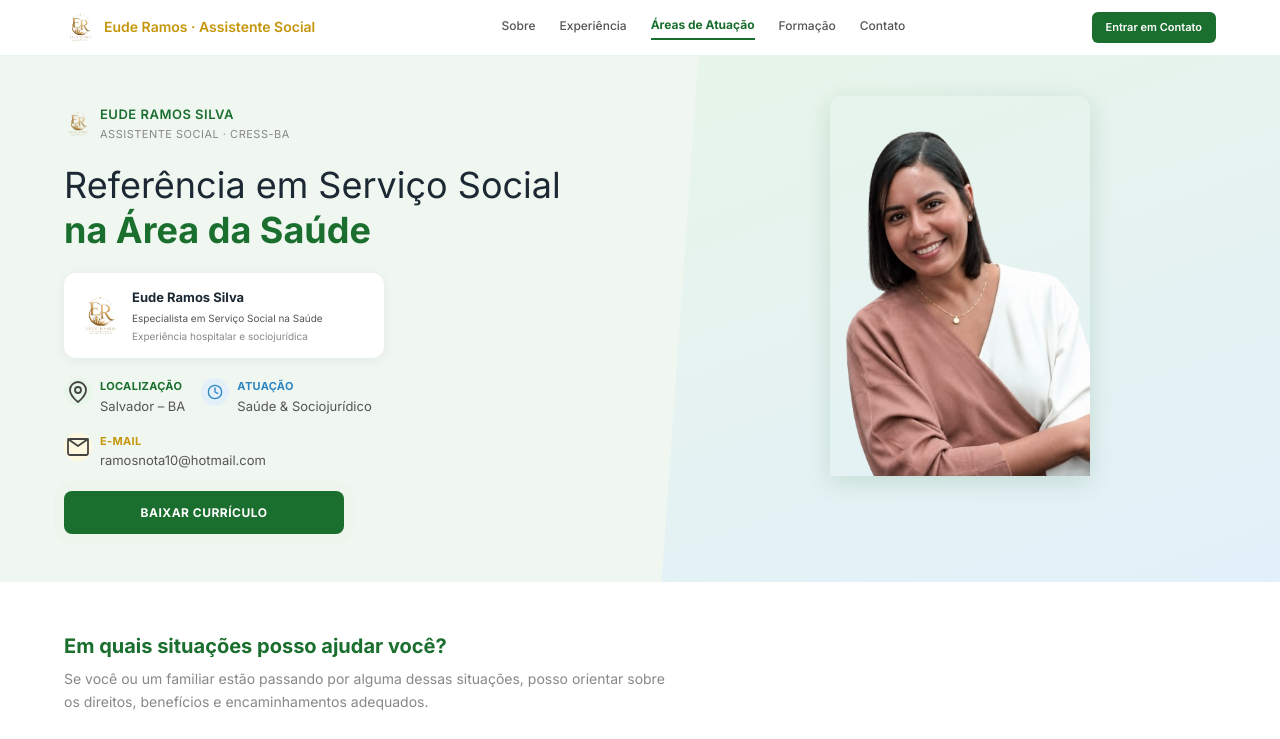
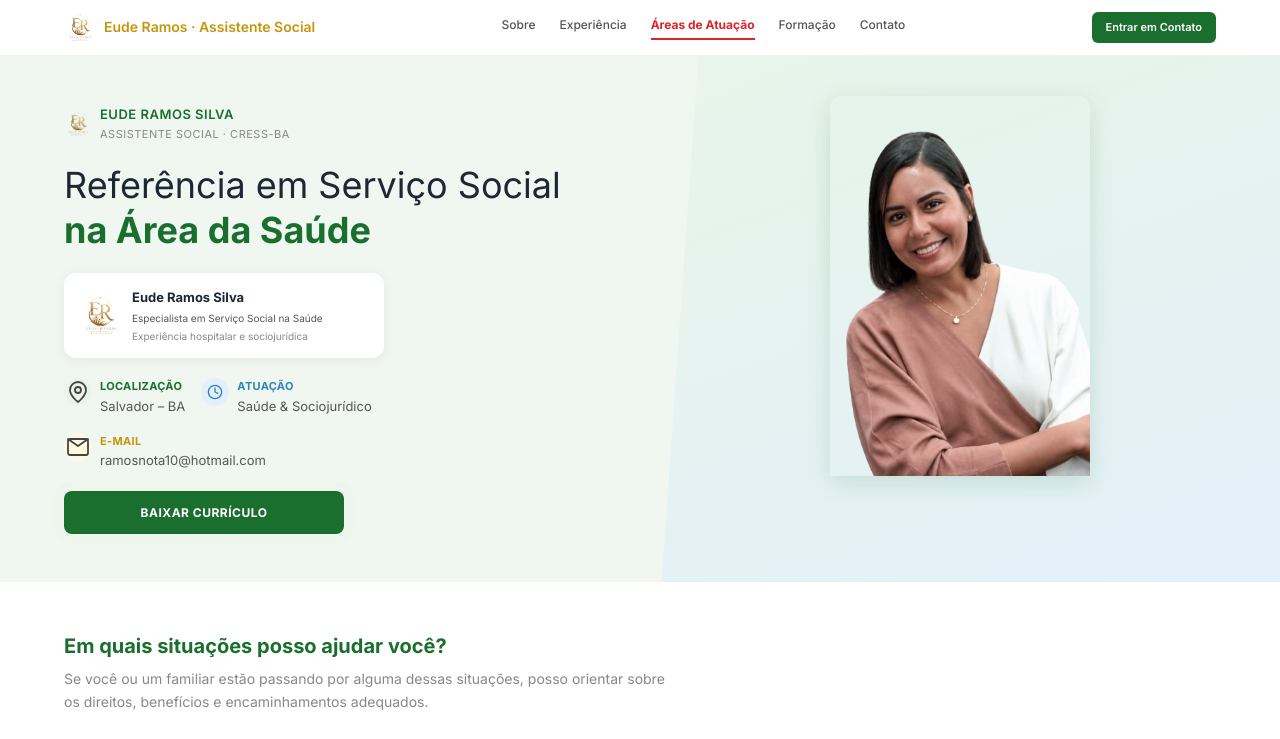
Before and after one commit to ViChagas07/Eude_Ramos, a Next.js app: page / in a window 1280 px wide. Shown: the top 739 px of the page. Built offline with nearby package versions, Linux system fonts and the light colour scheme.

Commit message:
fix: navbar active link with colored underline per section via individual IntersectionObserver

```diff
--- a/app/PortfolioContent.tsx
+++ b/app/PortfolioContent.tsx
@@ -2,6 +2,7 @@
 
 import { useEffect, useRef, useState } from 'react';
 import Image from 'next/image';
+import Navbar from '@/components/Navbar';
 
 /* ═══════════════════════════════════════════════════════════════
    INLINE SVG ICONS
@@ -245,7 +246,6 @@ function IconChevronDown() {
    ═══════════════════════════════════════════════════════════════ */
 
 export default function PortfolioContent() {
-  const [mobileOpen, setMobileOpen] = useState(false);
   const [eventsOpen, setEventsOpen] = useState(false);
   const compSectionRef = useRef<HTMLElement>(null);
 
@@ -297,52 +297,6 @@ export default function PortfolioContent() {
     return () => window.removeEventListener('scroll', onScroll);
   }, []);
 
-  /* ── Active link tracking via IntersectionObserver ── */
-  useEffect(() => {
-    const sectionIds = ['sobre', 'experiencia', 'areas', 'formacao', 'competencias', 'contato'];
-    const navLinks = document.querySelectorAll('.nav-links a');
-
-    if (navLinks.length === 0) return;
-
-    const updateActive = (id: string) => {
-      navLinks.forEach((link) => {
-        link.classList.remove('active');
-        if (link.getAttribute('href') === `#${id}`) {
-          link.classList.add('active');
-        }
-      });
-    };
-
-    const observer = new IntersectionObserver(
-      (entries) => {
-        // Encontra a seção mais visível no topo
-        let bestTop = Infinity;
-        let bestId = '';
-        entries.forEach((entry) => {
-          if (entry.isIntersecting && entry.boundingClientRect.top < bestTop) {
-            bestTop = entry.boundingClientRect.top;
-            bestId = entry.target.id;
-          }
-        });
-        if (bestId) {
-          updateActive(bestId);
-        }
-      },
-      {
-        rootMargin: '-80px 0px -70% 0px',
-        threshold: 0,
-      }
-    );
-
-    // Observa cada seção
-    sectionIds.forEach((id) => {
-      const el = document.getElementById(id);
-      if (el) observer.observe(el);
-    });
-
-    return () => observer.disconnect();
-  }, []);
-
   /* ── Stagger animation for competence pills (moonwalk-aware) ── */
   useEffect(() => {
     const compSection = compSectionRef.current;
@@ -383,11 +337,6 @@ export default function PortfolioContent() {
     return () => observer.disconnect();
   }, []);
 
-  /* ── Close mobile drawer on link click ── */
-  const handleMobileLinkClick = () => {
-    setMobileOpen(false);
-  };
-
   /* ── Scroll to top ── */
   const scrollToTop = () => {
     window.scrollTo({ top: 0, behavior: 'smooth' });
@@ -399,70 +348,7 @@ export default function PortfolioContent() {
 
   return (
     <>
-      {/* ══════════ NAVBAR ══════════ */}
-      <nav className="navbar" role="navigation" aria-label="Navegação principal">
-        <div className="container">
-          <a href="#" className="nav-logo" aria-label="Eude Ramos Silva — Início">
-            <Image
-              src="/logo-er.png"
-              alt="Logo Eude Ramos"
-              width={32}
-              height={32}
-              className="nav-logo-icon"
-            />
-            <span className="nav-logo-text">Eude Ramos · Assistente Social</span>
-          </a>
-
-          <div className="nav-links">
-            <a href="#sobre">Sobre</a>
-            <a href="#experiencia">Experiência</a>
-            <a href="#areas">Áreas de Atuação</a>
-            <a href="#formacao">Formação</a>
-            <a href="#contato">Contato</a>
-          </div>
-
-          <a href="#contato" className="nav-cta" aria-label="Entrar em contato">
-            Entrar em Contato
-          </a>
-
-          <button
-            className={`hamburger ${mobileOpen ? 'open' : ''}`}
-            onClick={() => setMobileOpen(!mobileOpen)}
-            aria-label={mobileOpen ? 'Fechar menu' : 'Abrir menu'}
-            aria-expanded={mobileOpen}
-          >
-            <span />
-            <span />
-            <span />
-          </button>
-        </div>
-      </nav>
-
-      {/* Mobile Drawer */}
-      <div
-        className={`mobile-drawer ${mobileOpen ? 'open' : ''}`}
-        role="dialog"
-        aria-label="Menu de navegação"
-      >
-        <a href="#sobre" onClick={handleMobileLinkClick}>
-          Sobre
-        </a>
-        <a href="#experiencia" onClick={handleMobileLinkClick}>
-          Experiência
-        </a>
-        <a href="#areas" onClick={handleMobileLinkClick}>
-          Áreas de Atuação
-        </a>
-        <a href="#formacao" onClick={handleMobileLinkClick}>
-          Formação
-        </a>
-        <a href="#competencias" onClick={handleMobileLinkClick}>
-          Competências
-        </a>
-        <a href="#contato" onClick={handleMobileLinkClick}>
-          Contato
-        </a>
-      </div>
+      <Navbar />
 
       {/* ══════════ HERO ══════════ */}
       <header className="hero fade-section" id="inicio">
@@ -662,7 +548,7 @@ export default function PortfolioContent() {
       </section>
 
       {/* ══════════ SEÇÃO SOBRE MIM ══════════ */}
-      <section id="sobre" className="sobre-section fade-section">
+      <section id="about" className="sobre-section fade-section">
         <div className="section-padding">
           <div className="container" style={{ padding: 0 }}>
             <h2 className="section-title">Sobre Mim</h2>
@@ -715,7 +601,7 @@ export default function PortfolioContent() {
       </section>
 
       {/* ══════════ SEÇÃO EXPERIÊNCIA PROFISSIONAL ══════════ */}
-      <section id="experiencia" className="experiencia-section fade-section">
+      <section id="experience" className="experiencia-section fade-section">
         <div className="section-padding">
           <div className="container" style={{ padding: 0 }}>
             <h2 className="section-title">Experiência Profissional</h2>
@@ -794,7 +680,7 @@ export default function PortfolioContent() {
       </section>
 
       {/* ══════════ SEÇÃO FORMAÇÃO ══════════ */}
-      <section id="formacao" className="formacao-section fade-section">
+      <section id="education" className="formacao-section fade-section">
         <div className="section-padding">
           <div className="container" style={{ padding: 0 }}>
             <h2 className="section-title">Formação</h2>
@@ -973,7 +859,7 @@ export default function PortfolioContent() {
 
       {/* ══════════ SEÇÃO COMPETÊNCIAS ══════════ */}
       <section
-        id="competencias"
+        id="competences"
         className="competencias-section fade-section"
         ref={compSectionRef}
       >
@@ -1067,7 +953,7 @@ export default function PortfolioContent() {
       </section>
 
       {/* ══════════ SEÇÃO CTA — PRECISA DE ORIENTAÇÃO? ══════════ */}
-      <section id="contato" className="contato-section fade-section">
+      <section id="contact" className="contato-section fade-section">
         <div className="section-padding">
           <div className="container" style={{ padding: 0 }}>
             <div className="contato-cta">
--- /dev/null
+++ b/components/Navbar.tsx
@@ -0,0 +1,142 @@
+'use client';
+
+import { useEffect, useState } from 'react';
+import Image from 'next/image';
+
+const NAV_LINKS = [
+  { id: 'about',      label: 'Sobre',            color: '#16A34A' },
+  { id: 'experience', label: 'Experiência',       color: '#CA8A04' },
+  { id: 'areas',      label: 'Áreas de Atuação',  color: '#DC2626' },
+  { id: 'education',  label: 'Formação',          color: '#EA580C' },
+  { id: 'contact',    label: 'Contato',           color: '#7C3AED' },
+] as const;
+
+export default function Navbar() {
+  const [mobileOpen, setMobileOpen] = useState(false);
+  const [activeId, setActiveId] = useState('');
+
+  /* ── Individual IntersectionObserver per section ── */
+  useEffect(() => {
+    const observers: IntersectionObserver[] = [];
+
+    NAV_LINKS.forEach(({ id }) => {
+      const el = document.getElementById(id);
+      if (!el) return;
+
+      const observer = new IntersectionObserver(
+        ([entry]) => {
+          if (entry.isIntersecting) {
+            setActiveId(id);
+          }
+        },
+        {
+          rootMargin: '-40% 0px -55% 0px',
+          threshold: 0,
+        }
+      );
+
+      observer.observe(el);
+      observers.push(observer);
+    });
+
+    return () => observers.forEach((obs) => obs.disconnect());
+  }, []);
+
+  /* ── Smooth scroll to section ── */
+  const scrollTo = (id: string) => {
+    setMobileOpen(false);
+    document.getElementById(id)?.scrollIntoView({ behavior: 'smooth' });
+  };
+
+  return (
+    <>
+      {/* ══════════ NAVBAR ══════════ */}
+      <nav className="navbar" role="navigation" aria-label="Navegação principal">
+        <div className="container">
+          <a
+            href="#"
+            className="nav-logo"
+            aria-label="Eude Ramos Silva — Início"
+            onClick={(e) => { e.preventDefault(); window.scrollTo({ top: 0, behavior: 'smooth' }); }}
+          >
+            <Image
+              src="/logo-er.png"
+              alt="Logo Eude Ramos"
+              width={32}
+              height={32}
+              className="nav-logo-icon"
+            />
+            <span className="nav-logo-text">Eude Ramos · Assistente Social</span>
+          </a>
+
+          {/* Desktop links */}
+          <div className="nav-links">
+            {NAV_LINKS.map(({ id, label, color }) => {
+              const isActive = activeId === id;
+              return (
+                <a
+                  key={id}
+                  href={`#${id}`}
+                  onClick={(e) => { e.preventDefault(); scrollTo(id); }}
+                  style={{
+                    borderBottom: isActive
+                      ? `2.5px solid ${color}`
+                      : '2.5px solid transparent',
+                    paddingBottom: '3px',
+                    transition: 'border-color 0.3s ease, color 0.3s ease',
+                    color: isActive ? color : undefined,
+                    fontWeight: isActive ? 700 : 500,
+                  }}
+                >
+                  {label}
+                </a>
+              );
+            })}
+          </div>
+
+          <a href="#contact" className="nav-cta" aria-label="Entrar em contato">
+            Entrar em Contato
+          </a>
+
+          <button
+            className={`hamburger ${mobileOpen ? 'open' : ''}`}
+            onClick={() => setMobileOpen(!mobileOpen)}
+            aria-label={mobileOpen ? 'Fechar menu' : 'Abrir menu'}
+            aria-expanded={mobileOpen}
+          >
+            <span />
+            <span />
+            <span />
+          </button>
+        </div>
+      </nav>
+
+      {/* Mobile Drawer */}
+      <div
+        className={`mobile-drawer ${mobileOpen ? 'open' : ''}`}
+        role="dialog"
+        aria-label="Menu de navegação"
+      >
+        {NAV_LINKS.map(({ id, label, color }) => {
+          const isActive = activeId === id;
+          return (
+            <a
+              key={id}
+              href={`#${id}`}
+              onClick={(e) => { e.preventDefault(); scrollTo(id); }}
+              style={{
+                borderLeft: isActive ? `3px solid ${color}` : '3px solid transparent',
+                paddingLeft: isActive ? '12px' : '15px',
+                color: isActive ? color : undefined,
+                fontWeight: isActive ? 700 : 500,
+                transition: 'border-color 0.3s ease, color 0.3s ease, padding-left 0.3s ease',
+              }}
+            >
+              {label}
+            </a>
+          );
+        })}
+      </div>
+    </>
+  );
+}
```
